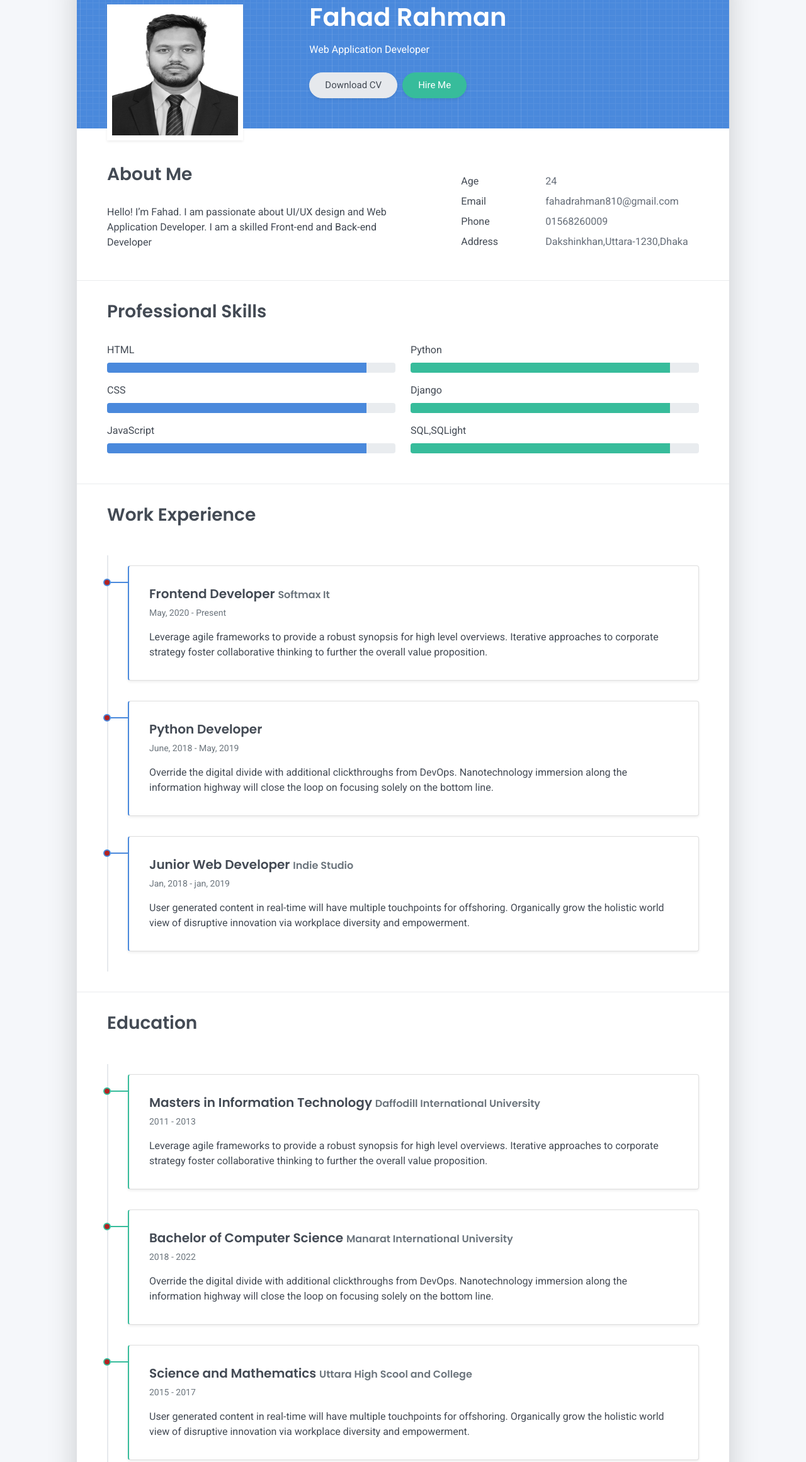
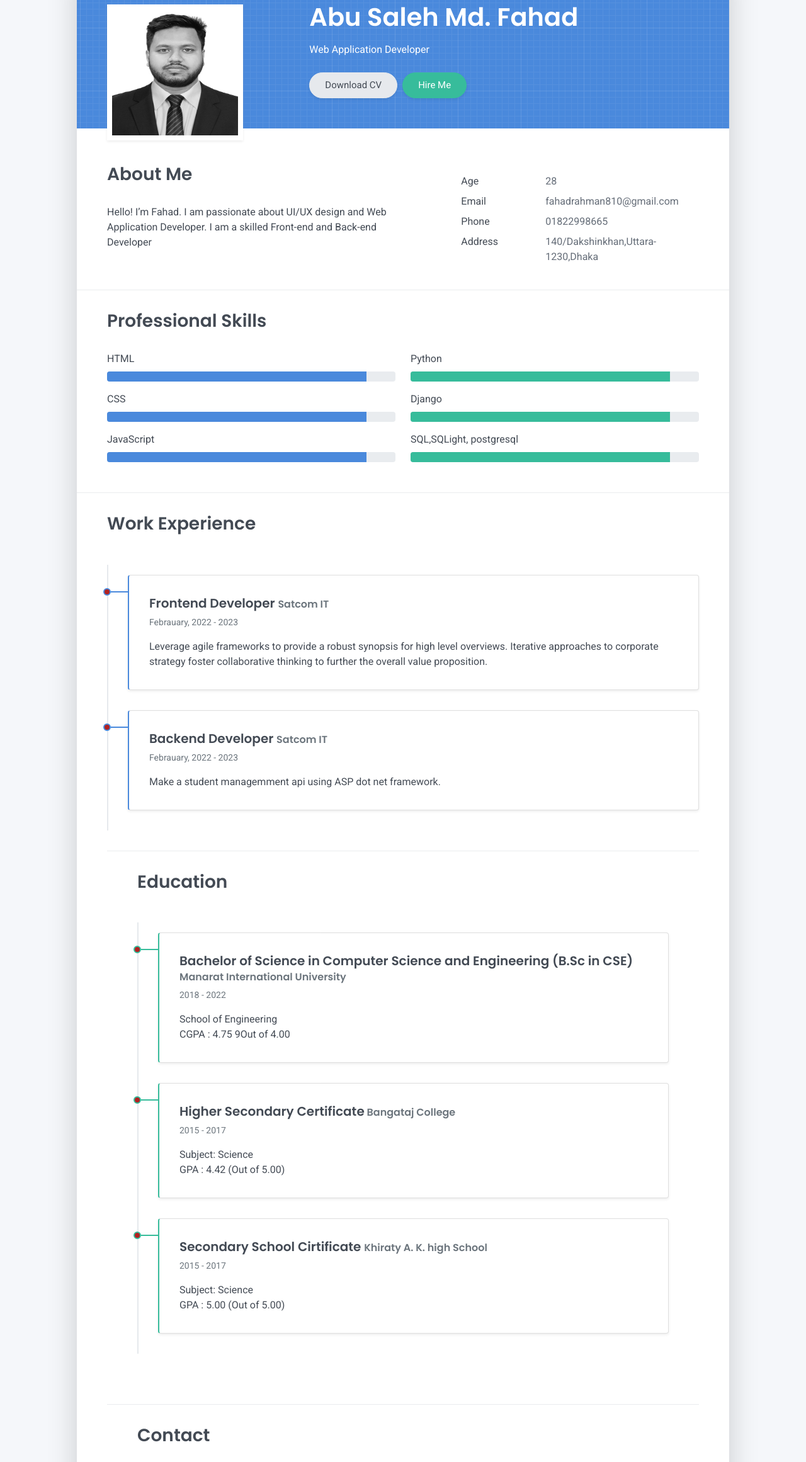
Before and after one commit to Fahad2021/My-protfolio-web-site, a plain HTML site: page index.html in a window 1280 px wide. Shown: the part 165-2487 px from the top of the page at 63% size. Drawn offline with Linux system fonts and the light colour scheme.

Commit message:
edit information

```diff
--- a/index.html
+++ b/index.html
@@ -4,7 +4,7 @@
     <meta charset="UTF-8">
     <meta http-equiv="X-UA-Compatible" content="IE=edge">
     <meta name="viewport" content="width=device-width, initial-scale=1">
-    <title>Fahad Rahman</title>
+    <title>Abu Saleh Md. Fahad</title>
     <link rel="preconnect" href="https://fonts.gstatic.com" crossorigin="crossorigin"/>
     <link rel="preload" as="style" href="https://fonts.googleapis.com/css2?family=Poppins:wght@600&amp;family=Roboto:wght@300;400;500;700&amp;display=swap"/>
     <link rel="stylesheet" href="https://fonts.googleapis.com/css2?family=Poppins:wght@600&amp;family=Roboto:wght@300;400;500;700&amp;display=swap" media="print" onload="this.media='all'"/>
@@ -28,13 +28,13 @@
     <header class="d-print-none">
       <div class="container text-center text-lg-left">
         <div class="py-3 clearfix">
-          <h1 class="site-title mb-0">Fahad Rahman</h1>
+          <h1 class="site-title mb-0">Abu Saleh Md.Fahad</h1>
           <div class="site-nav">
             <nav role="navigation">
               <ul class="nav justify-content-center">
-                <li class="nav-item"><a class="nav-link" href="https://www.facebook.com/profile.php?id=100006631009089" title="Facebook"><i class="fab fa-facebook"></i><span class="menu-title sr-only">Facebook</span></a>
+                <li class="nav-item"><a class="nav-link" href="https://www.facebook.com/profile.php?id=100086609057109" title="Facebook"><i class="fab fa-facebook"></i><span class="menu-title sr-only">Facebook</span></a>
                 </li>
-                <li class="nav-item"><a class="nav-link" href="https://www.linkedin.com/in/md-fahad-886603204/" title="linkedin"><i class="fab fa-linkedin"></i><span class="menu-title sr-only">Linkedin</span></a>
+                <li class="nav-item"><a class="nav-link" href="https://www.linkedin.com/in/abu-saleh-md-fahad-76bb48287/" title="linkedin"><i class="fab fa-linkedin"></i><span class="menu-title sr-only">Linkedin</span></a>
                 </li>
                 <li class="nav-item"><a class="nav-link" href="https://github.com/Fahad2021" title="Github"><i class="fab fa-github"></i><span class="menu-title sr-only">Github</span></a>
                 </li>
@@ -53,7 +53,7 @@
         <div class="avatar hover-effect bg-white shadow-sm p-1"><img src="images/avatar.jpg" width="200" height="200"/></div>
       </div>
       <div class="col-lg-8 col-md-7 text-center text-md-start">
-        <h2 class="h1 mt-2" data-aos="fade-left" data-aos-delay="0">Fahad Rahman</h2>
+        <h2 class="h1 mt-2" data-aos="fade-left" data-aos-delay="0">Abu Saleh Md. Fahad</h2>
         <p data-aos="fade-left" data-aos-delay="100">Web Application Developer</p>
         <div class="d-print-none" data-aos="fade-left" data-aos-delay="200"><a class="btn btn-light text-dark shadow-sm mt-1 me-1" href="cv pdf.docx" target="_blank">Download CV</a><a class="btn btn-success shadow-sm mt-1" href="#contact">Hire Me</a></div>
       </div>
@@ -71,7 +71,7 @@
             <div class="pb-1">Age</div>
           </div>
           <div class="col-sm-8">
-            <div class="pb-1 text-secondary">24</div>
+            <div class="pb-1 text-secondary">28</div>
           </div>
           <div class="col-sm-4">
             <div class="pb-1">Email</div>
@@ -83,13 +83,13 @@
             <div class="pb-1">Phone</div>
           </div>
           <div class="col-sm-8">
-            <div class="pb-1 text-secondary">01568260009</div>
+            <div class="pb-1 text-secondary">01822998665</div>
           </div>
           <div class="col-sm-4">
             <div class="pb-1">Address</div>
           </div>
           <div class="col-sm-8">
-            <div class="pb-1 text-secondary">Dakshinkhan,Uttara-1230,Dhaka</div>
+            <div class="pb-1 text-secondary">140/Dakshinkhan,Uttara-1230,Dhaka</div>
           </div>
         </div>
       </div>
@@ -127,7 +127,7 @@
             <div class="progress-bar bg-success" role="progressbar" data-aos="zoom-in-right" data-aos-delay="500" data-aos-anchor=".skills-section" style="width: 90%" aria-valuenow="85" aria-valuemin="0" aria-valuemax="100"></div>
           </div>
         </div>
-        <div class="mb-2"><span>SQL,SQLight</span>
+        <div class="mb-2"><span>SQL,SQLight, postgresql</span>
           <div class="progress my-1">
             <div class="progress-bar bg-success" role="progressbar" data-aos="zoom-in-right" data-aos-delay="600" data-aos-anchor=".skills-section" style="width: 90%" aria-valuenow="89" aria-valuemin="0" aria-valuemax="100"></div>
           </div>
@@ -141,25 +141,25 @@
     <div class="timeline">
       <div class="timeline-card timeline-card-primary card shadow-sm">
         <div class="card-body">
-          <div class="h5 mb-1">Frontend Developer <span class="text-muted h6">Softmax It</span></div>
-          <div class="text-muted text-small mb-2">May, 2020 - Present</div>
+          <div class="h5 mb-1">Frontend Developer <span class="text-muted h6">Satcom IT</span></div>
+          <div class="text-muted text-small mb-2">Febrauary, 2022 - 2023</div>
           <div>Leverage agile frameworks to provide a robust synopsis for high level overviews. Iterative approaches to corporate strategy foster collaborative thinking to further the overall value proposition.</div>
         </div>
       </div>
       <div class="timeline-card timeline-card-primary card shadow-sm">
         <div class="card-body">
-          <div class="h5 mb-1">Python Developer <span class="text-muted h6"></span></div>
-          <div class="text-muted text-small mb-2">June, 2018 - May, 2019</div>
-          <div>Override the digital divide with additional clickthroughs from DevOps. Nanotechnology immersion along the information highway will close the loop on focusing solely on the bottom line.</div>
+          <div class="h5 mb-1">Backend Developer <span class="text-muted h6">Satcom IT</span></div>
+          <div class="text-muted text-small mb-2">Febrauary, 2022 - 2023</div>
+          <div>Make a student managemment api using ASP dot net framework.</div>
         </div>
-      </div>
+      <!-- </div>
       <div class="timeline-card timeline-card-primary card shadow-sm">
         <div class="card-body">
           <div class="h5 mb-1">Junior Web Developer <span class="text-muted h6">Indie Studio</span></div>
           <div class="text-muted text-small mb-2">Jan, 2018 - jan, 2019</div>
           <div>User generated content in real-time will have multiple touchpoints for offshoring. Organically grow the holistic world view of disruptive innovation via workplace diversity and empowerment.</div>
         </div>
-      </div>
+      </div> -->
     </div>
   </div>
   <hr class="d-print-none"/>
@@ -169,23 +169,26 @@
     <div class="timeline">
       <div class="timeline-card timeline-card-success card shadow-sm">
         <div class="card-body">
-          <div class="h5 mb-1">Masters in Information Technology <span class="text-muted h6">Daffodill International University</span></div>
-          <div class="text-muted text-small mb-2">2011 - 2013</div>
-          <div>Leverage agile frameworks to provide a robust synopsis for high level overviews. Iterative approaches to corporate strategy foster collaborative thinking to further the overall value proposition.</div>
+          <div class="h5 mb-1">Bachelor of Science in Computer Science and Engineering (B.Sc in CSE) <span class="text-muted h6">Manarat International University</span></div>
+          <div class="text-muted text-small mb-2">2018 - 2022</div>
+          <div> School of Engineering</div>
+          <div> CGPA : 4.75 9Out of 4.00 </div>
         </div>
       </div>
       <div class="timeline-card timeline-card-success card shadow-sm">
         <div class="card-body">
-          <div class="h5 mb-1">Bachelor of Computer Science <span class="text-muted h6">Manarat International University</span></div>
-          <div class="text-muted text-small mb-2">2018 - 2022</div>
-          <div>Override the digital divide with additional clickthroughs from DevOps. Nanotechnology immersion along the information highway will close the loop on focusing solely on the bottom line.</div>
+          <div class="h5 mb-1">Higher Secondary Certificate<span class="text-muted h6"> Bangataj College</span></div>
+          <div class="text-muted text-small mb-2">2015 - 2017</div>
+          <div> Subject: Science </div>
+          <div> GPA : 4.42 (Out of 5.00)</div>
         </div>
       </div>
       <div class="timeline-card timeline-card-success card shadow-sm">
         <div class="card-body">
-          <div class="h5 mb-1">Science and Mathematics <span class="text-muted h6">Uttara High Scool and College</span></div>
+          <div class="h5 mb-1">Secondary School Cirtificate <span class="text-muted h6">Khiraty A. K. high School</span></div>
           <div class="text-muted text-small mb-2">2015 - 2017</div>
-          <div>User generated content in real-time will have multiple touchpoints for offshoring. Organically grow the holistic world view of disruptive innovation via workplace diversity and empowerment.</div>
+          <div> Subject: Science </div>
+          <div> GPA : 5.00 (Out of 5.00) </div>
         </div>
       </div>
     </div>
@@ -215,9 +218,9 @@
       <div class="col">
         <div class="mt-2">
           <h3 class="h6">Address</h3>
-          <div class="pb-2 text-secondary">Dakshinkhan,Uttara-1230,Dhaka</div>
+          <div class="pb-2 text-secondary">140/Dakshinkhan,Uttara-1230,Dhaka</div>
           <h3 class="h6">Phone</h3>
-          <div class="pb-2 text-secondary">01568260009</div>
+          <div class="pb-2 text-secondary">01822998665</div>
           <h3 class="h6">Email</h3>
           <div class="pb-2 text-secondary">fahadrahman810@gmail.com</div>
         </div>
@@ -229,11 +232,11 @@
 
             </div>
             <div class="mb-2">
-              <div class="text-dark"><i class="fab fa-facebook mr-1"></i><span>https://www.facebook.com/profile.php?id=100006631009089</span>
+              <div class="text-dark"><i class="fab fa-facebook mr-1"></i><span>https://www.facebook.com/profile.php?id=100086609057109</span>
               </div>
             </div>
             <div class="mb-2">
-              <div class="text-dark"><i class="fab fa-linkedin mr-1"></i><span>https://www.linkedin.com/in/md-fahad-886603204/</span>
+              <div class="text-dark"><i class="fab fa-linkedin mr-1"></i><span>https://www.linkedin.com/in/abu-saleh-md-fahad-76bb48287/</span>
               </div>
             </div>
             <div class="mb-2">
@@ -255,9 +258,9 @@
             <nav role="navigation">
               <ul class="nav justify-content-center">
 
-                <li class="nav-item"><a class="nav-link" href="https://www.facebook.com/profile.php?id=100006631009089" title="Facebook"><i class="fab fa-facebook"></i><span class="menu-title sr-only">Facebook</span></a>
+                <li class="nav-item"><a class="nav-link" href="https://www.facebook.com/profile.php?id=100086609057109" title="Facebook"><i class="fab fa-facebook"></i><span class="menu-title sr-only">Facebook</span></a>
                 </li>
-                <li class="nav-item"><a class="nav-link" href="https://www.linkedin.com/in/md-fahad-886603204/" title="linkedin"><i class="fab fa-linkedin"></i><span class="menu-title sr-only">Linkedin</span></a>
+                <li class="nav-item"><a class="nav-link" href="https://www.linkedin.com/in/abu-saleh-md-fahad-76bb48287/" title="linkedin"><i class="fab fa-linkedin"></i><span class="menu-title sr-only">Linkedin</span></a>
                 </li>
                 <li class="nav-item"><a class="nav-link" href="https://github.com/Fahad2021" title="Github"><i class="fab fa-github"></i><span class="menu-title sr-only">Github</span></a>
                 </li>
@@ -266,7 +269,7 @@
           </div>
         </div>
         <div class="text-small">
-          <div class="mb-1">&copy; Reaume 2021. All rights reserved.</div>
+          <div class="mb-1">&copy; Reaume 2025. All rights reserved.</div>
         </div>
       </div>
     </footer>
```
